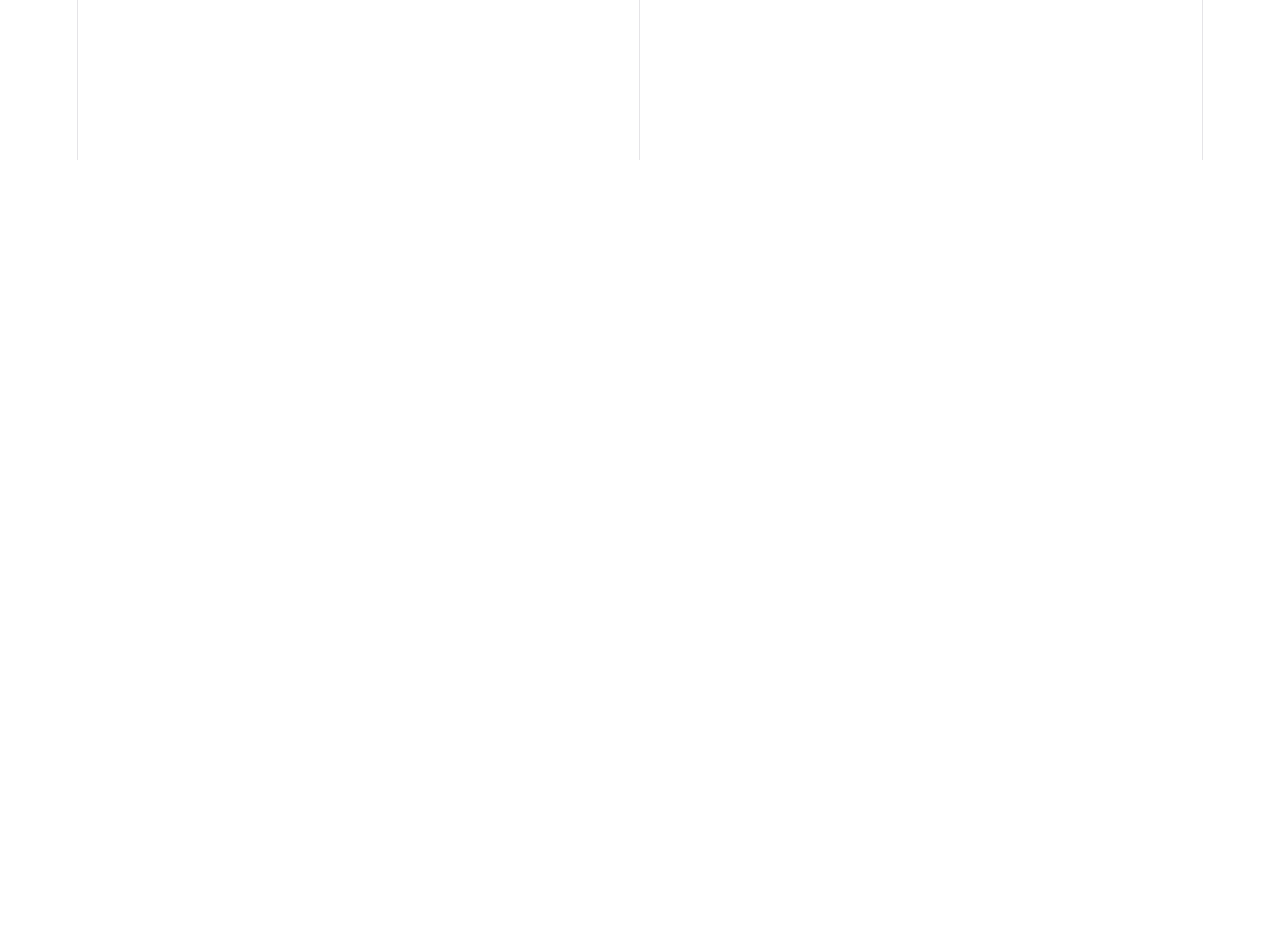
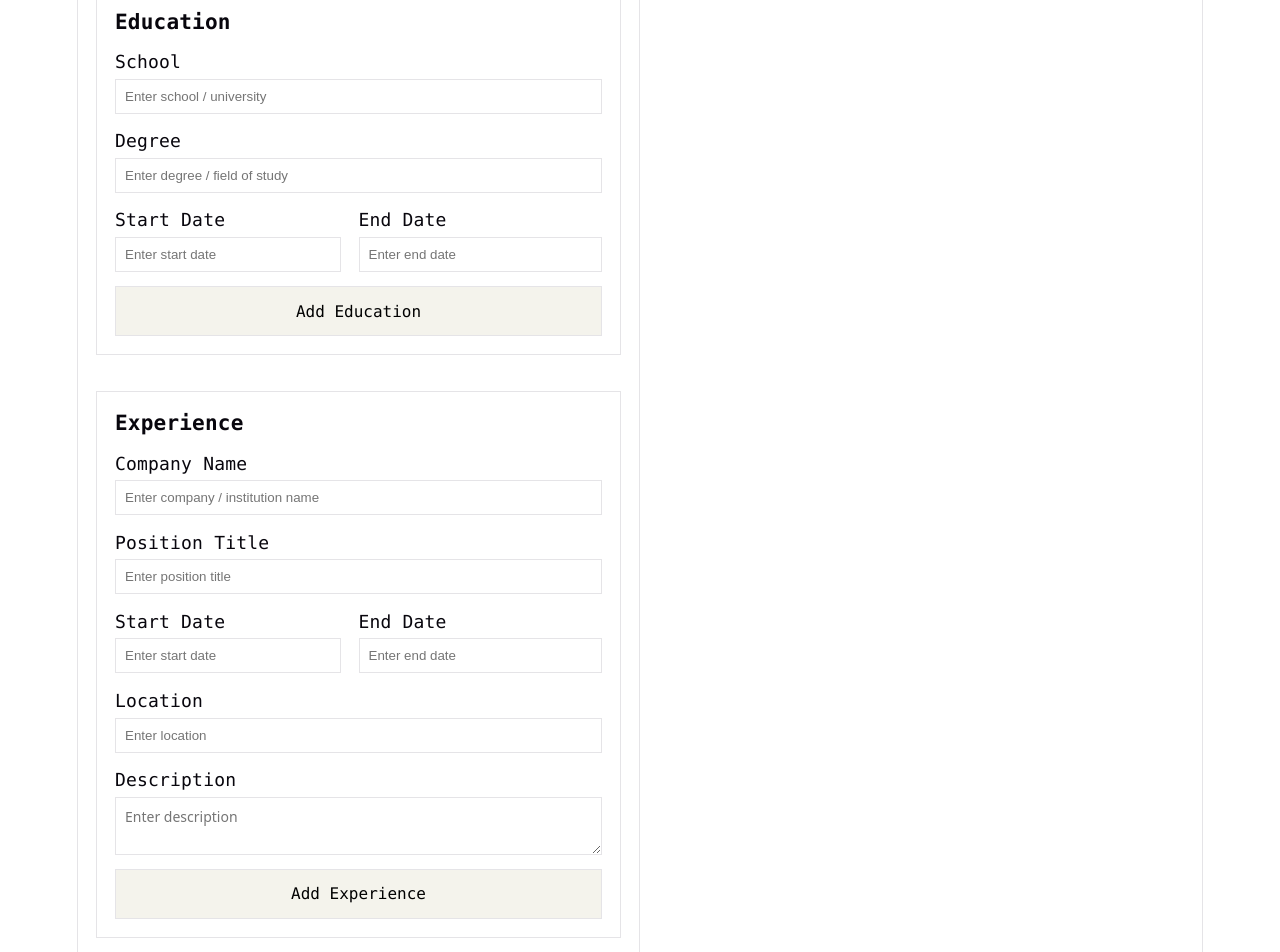
Before and after one commit to nannnmuzaki/cv-application-odin, a React (Vite) app: page / in a window 1280 px wide. Shown: the part 640-1592 px from the top of the page. Before the commit the page ends 800 px from the top, so only its background shows below. Built offline with nearby package versions, Linux system fonts and the light colour scheme.

Commit message:
add the cv form overall shape

```diff
--- a/src/components/Builder/Builder.css
+++ b/src/components/Builder/Builder.css
@@ -2,4 +2,8 @@
   display: grid;
   grid-template-columns: repeat(2, 1fr);
   flex-grow: 1;
+
+  @media (width < 500px) {
+    grid-template-columns: repeat(1, 1fr);
+  }
 }
--- a/src/components/Form/Form.css
+++ b/src/components/Form/Form.css
@@ -10,7 +10,7 @@
   padding: 1rem 0;
 }
 
-.personal-details {
+.input-group {
   display: flex;
   flex-direction: column;
   text-align: left;
@@ -19,20 +19,60 @@
   border: 1px solid var(--border);
 }
 
-.personal-details h3 {
+.cv-form h3 {
   font-family: var(--mono);
   margin: 0;
   margin-bottom: 0.8rem;
 }
 
-.personal-details label {
+.cv-form label {
   font-family: var(--mono);
   margin-bottom: 0.2rem;
 }
 
-.personal-details input {
+.cv-form input {
   background-color: var(--bg);
   border: 1px solid var(--border);
-  padding: 0.4rem;
+  padding: 0.5rem;
   margin-bottom: 0.8rem;
 }
+
+.cv-form textarea {
+  font-family: var(--sans);
+  font-size: 14px;
+  background-color: var(--bg);
+  border: 1px solid var(--border);
+  padding: 0.5rem;
+  margin-bottom: 0.8rem;
+}
+
+.cv-form button {
+  font-family: var(--mono);
+  font-size: 16px;
+  background-color: var(--code-bg);
+  border: 1px solid var(--border);
+  padding: 0.8rem 0;
+}
+
+.cv-form button:hover {
+  cursor: pointer;
+  background-color: rgb(from var(--code-bg) r g b / 0.6);
+}
+
+.date-container {
+  display: grid;
+  grid-template-columns: repeat(2, 1fr);
+}
+
+.date-container > div {
+  display: flex;
+  flex-direction: column;
+}
+
+.date-container > div:nth-child(1) {
+  margin-right: 1rem;
+}
+
+/*.input-group:last-child {
+    margin-bottom: 4rem;
+}*/
--- a/src/components/Form/Form.jsx
+++ b/src/components/Form/Form.jsx
@@ -4,14 +4,81 @@ export function Form() {
   return (
     <section class="cv-form">
       <h2>Form</h2>
-      <section class="personal-details">
+      <section class="input-group">
         <h3>Personal Details</h3>
         <label for="full-name">Full Name</label>
-        <input type="text" id="full-name" name="full-name" />
+        <input type="text" id="full-name" name="full-name" placeholder="Enter full name" />
         <label for="email">Email</label>
-        <input type="email" id="email" name="email" />
+        <input type="email" id="email" name="email" placeholder="Enter email" />
         <label for="linkedin">LinkedIn</label>
-        <input type="text" id="linkedin" name="linkedin" />
+        <input type="text" id="linkedin" name="linkedin" placeholder="Enter LinkedIn profile URL" />
+        <label for="address">Address</label>
+        <input type="text" id="address" name="address" placeholder="Enter Address" />
+      </section>
+      <section class="input-group">
+        <h3>Education</h3>
+        <label for="school">School</label>
+        <input type="text" id="school" name="school" placeholder="Enter school / university" />
+        <label for="degree">Degree</label>
+        <input type="text" id="degree" name="degree" placeholder="Enter degree / field of study" />
+        <div class="date-container">
+          <div>
+            <label for="start-date">Start Date</label>
+            <input
+              type="text"
+              id="edu-start-date"
+              name="edu-start-date"
+              placeholder="Enter start date"
+            />
+          </div>
+          <div>
+            <label for="edu-end-date">End Date</label>
+            <input type="text" id="edu-end-date" name="edu-end-date" placeholder="Enter end date" />
+          </div>
+        </div>
+        <button type="button">Add Education</button>
+      </section>
+      <section class="input-group">
+        <h3>Experience</h3>
+        <label for="company-name">Company Name</label>
+        <input
+          type="text"
+          id="company-name"
+          name="company-name"
+          placeholder="Enter company / institution name"
+        />
+        <label for="position-title">Position Title</label>
+        <input
+          type="text"
+          id="position-title"
+          name="position title"
+          placeholder="Enter position title"
+        />
+        <div class="date-container">
+          <div>
+            <label for="exp-start-date">Start Date</label>
+            <input
+              type="text"
+              id="exp-start-date"
+              name="exp-start-date"
+              placeholder="Enter start date"
+            />
+          </div>
+          <div>
+            <label for="end-date">End Date</label>
+            <input type="text" id="exp-end-date" name="exp-end-date" placeholder="Enter end date" />
+          </div>
+        </div>
+        <label for="company-location">Location</label>
+        <input
+          type="text"
+          id="company-location"
+          name="company-location"
+          placeholder="Enter location"
+        />
+        <label for="exp-description">Description</label>
+        <textarea id="exp-description" name="exp-description" placeholder="Enter description" />
+        <button type="button">Add Experience</button>
       </section>
     </section>
   );
--- a/src/components/Result/Result.css
+++ b/src/components/Result/Result.css
@@ -1,4 +1,4 @@
-h2 {
+.cv-preview > h2 {
   font-family: var(--mono);
   border-bottom: 1px solid var(--border);
   padding: 1rem 0;
--- a/src/components/Result/Result.jsx
+++ b/src/components/Result/Result.jsx
@@ -2,7 +2,7 @@ import "./Result.css";
 
 export function Result() {
   return (
-    <section>
+    <section class="cv-preview">
       <h2>Preview</h2>
       <div></div>
     </section>
```
